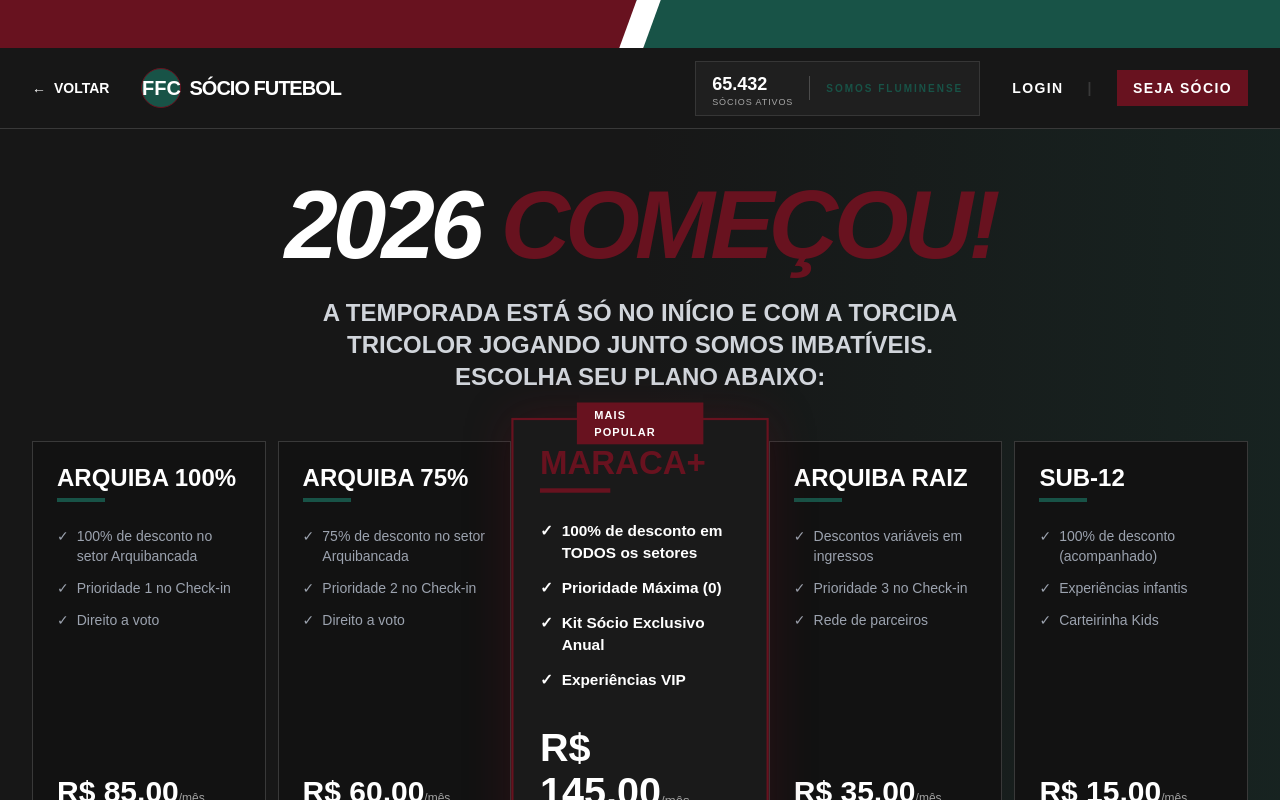
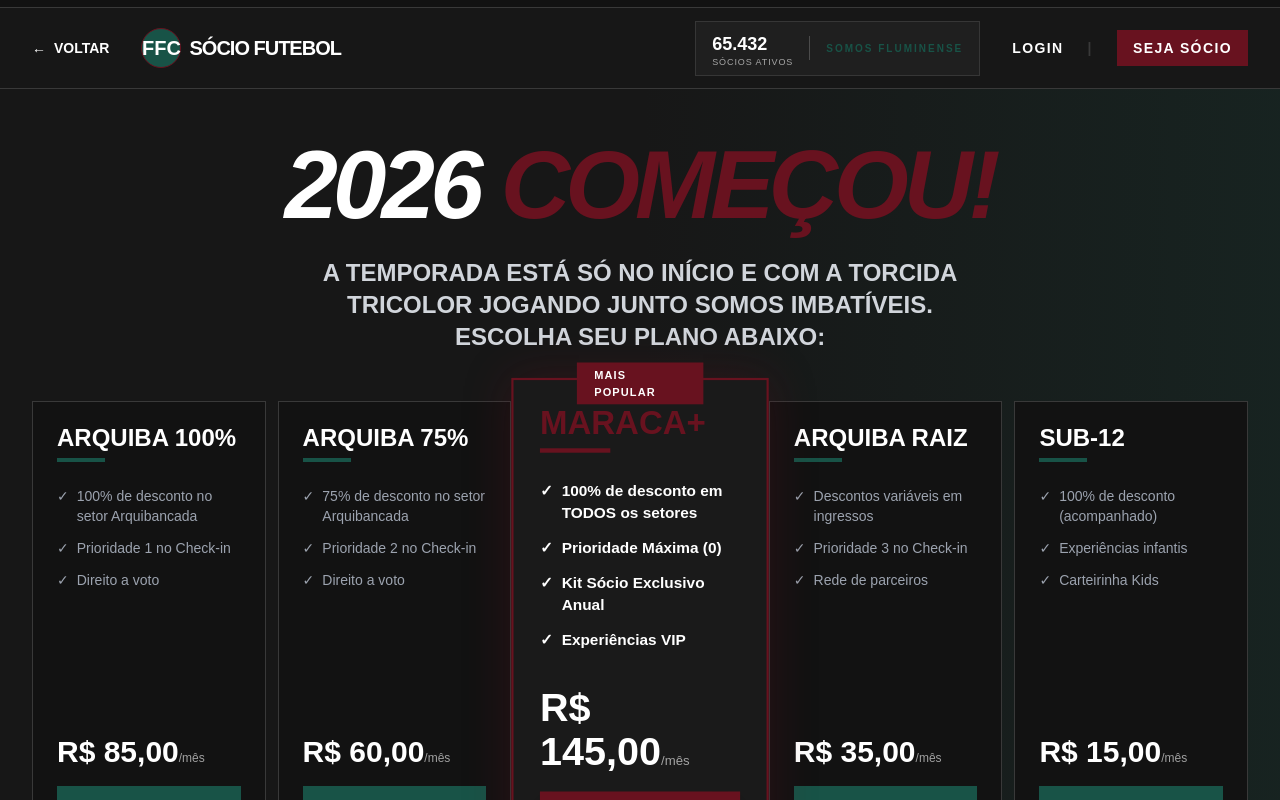
Before and after one commit to Feng-Brasil/lp-fluminense-planos-arquiba-2026, a Next.js app: page / in a window 1280 px wide. Shown: the top 800 px of the page. Built offline with nearby package versions, Linux system fonts and the light colour scheme.

Commit message:
Remoção da faixa tricolor da barra superior.

```diff
--- a/app/page.tsx
+++ b/app/page.tsx
@@ -1,12 +1,8 @@
 export default function Home() {
   return (
     <main className="min-h-screen bg-[#171717] text-[#ffffff] selection:bg-[#68121f] selection:text-white" style={{ fontFamily: 'Oswald, sans-serif' }}>
-      {/* TRICOLOR TOP BAR */}
-      <div className="w-full h-12 flex relative overflow-hidden">
-        <div className="flex-1 bg-[#68121f]"></div>
-        <div className="w-6 bg-[#ffffff] skew-x-[-20deg] -mx-2 z-10"></div>
-        <div className="flex-1 bg-[#185347]"></div>
-      </div>
+      {/* TOP BAR - REMOVED TRICOLOR STRIPE, NOW SOLID DARK */}
+      <div className="w-full h-2 bg-[#121212] border-b border-[#393939]"></div>
 
       {/* HEADER / NAVIGATION */}
       <nav className="border-b border-[#393939] bg-[#171717] sticky top-0 z-50">
```
